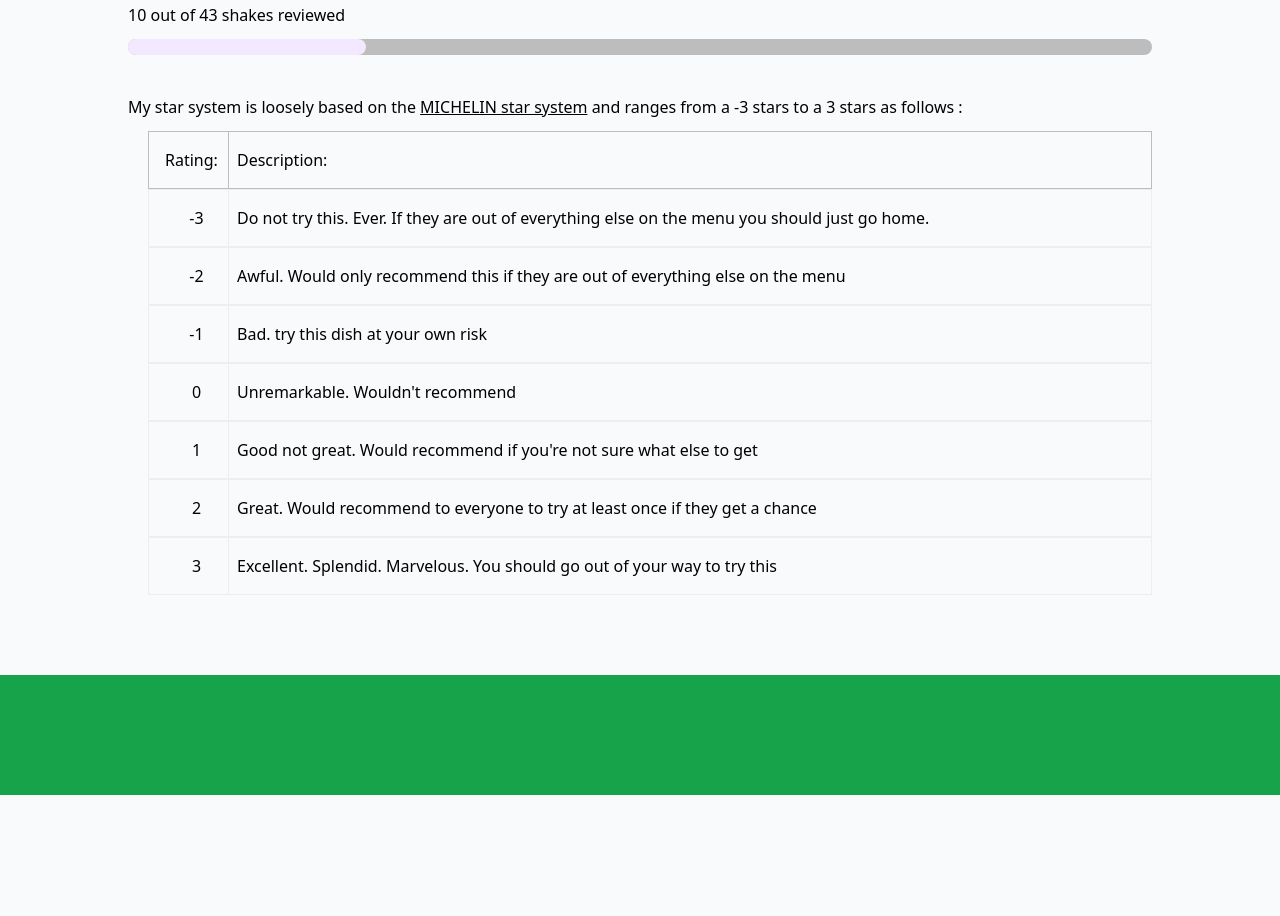
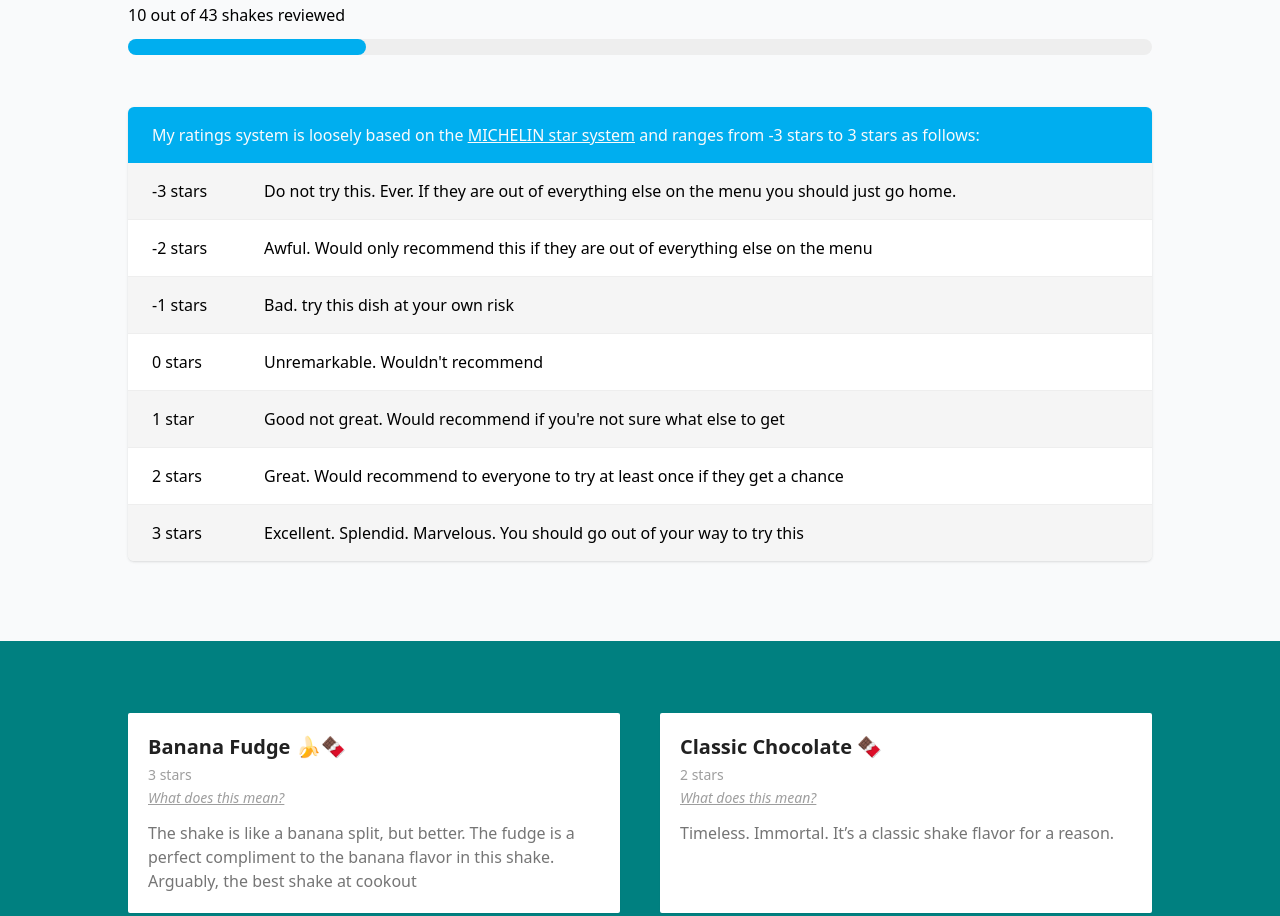
Before and after one commit to Tyson910/MilkshakeReviews, an Astro site: page / in a window 1280 px wide. Shown: the part 420-1336 px from the top of the page. Before the commit the page ends 1215 px from the top, so only its background shows below. Built offline with nearby package versions, Linux system fonts and the light colour scheme; Astro itself is replaced by a stand-in of ours.

Commit message:
update homepage

```diff
--- a/src/pages/index.astro
+++ b/src/pages/index.astro
@@ -2,6 +2,7 @@
 import BaseLayout from "@layouts/Layout.astro";
 import MilkshakeSearch from "@components/MilkshakeSearch.svelte";
 import { milkshakeReviews, ratingObj } from "@assets/milkshake-data";
+import MilkShakeContainer from "@components/MilkshakeReviewsContainer.svelte";
 
 const lastUpdated = "Mar 20 2023";
 const title = "Cookout Milkshake Review";
@@ -15,6 +16,7 @@ const ratingNumArr = [-3, -2, -1, 0, 1, 2, 3];
 ---
 
 <BaseLayout meta_description={meta_description} title={title}>
+	<MilkshakeSearch client:idle />
 	<div class="">
 		<section class="container py-20">
 			<div class="flex flex-col">
@@ -43,52 +45,44 @@ const ratingNumArr = [-3, -2, -1, 0, 1, 2, 3];
 				<div class="flex flex-col gap-y-10">
 					<div>
 						<p>{milkshakeReviews.length} out of 43 shakes reviewed</p>
-						<div class="h-4 bg-gray-400 rounded-full">
+						<div class="h-4 bg-gray-200 rounded-full">
 							<div
-								class="mt-3 bg-purple-100 h-4 text-blue-100 text-center rounded-full"
+								class="mt-3 bg-primary h-4 text-blue-100 text-center rounded-full"
 								style={`width: ${(milkshakeReviews.length / 43) * 100}%`}
 							>
 							</div>
 						</div>
 					</div>
 					<div>
-						<p>
-							My star system is loosely based on the <a
+						<div
+						class="mt-3 overflow-hidden shadow sm:rounded-md"
+						>
+						<p class="bg-primary p-4 sm:px-6 text-gray-50">
+							My ratings system is loosely based on the <a
 								target="_blank"
 								class="underline"
 								href="https://guide.michelin.com/th/en/to-the-stars-and-beyond-th"
 								>MICHELIN star system</a
-							> and ranges from a -3 stars to a 3 stars as follows :
+							> and ranges from -3 stars to 3 stars as follows:
 						</p>
-						<ul class="mt-3 pl-5">
-							<li
-								class="px-4 flex flex-row items-center gap-x-10 md:gap-x-2 border-gray-400 border"
-							>
-								<div
-									class="py-4 pr-4 md:w-16 border-gray-400 md:border-r text-center"
-								>
-									Rating:
-								</div>
-								<div>Description:</div>
-							</li>
+							<ul class="divide-y divide-gray-200">
 								{
 									ratingNumArr.map((rating) => (
-									<li class="px-4 flex flex-row items-center gap-x-10 md:gap-x-2 border-gray-200 border">
-										<div class="py-4 border-gray-200 md:border-r md:w-16 text-center">
-											{rating}
-										</div>
-										<div>{ratingObj[rating]}</div>
+										<li class="p-4 sm:px-6 flex flex-row odd:bg-gray-100 even:bg-white">
+											<div class="w-28">{rating} star{rating != 1 && 's'}</div>
+											<div class="">{ratingObj[rating]}</div>
 										</li>
 									))
 								}
 							</ul>
 						</div>
 					</div>
+				</div>
 			</article>
 		</section>
-		<section class="bg-green-600 pt-10 pb-20">
+		<section class="bg-secondary pt-10 pb-20">
 			<div class="container">
-				<MilkshakeSearch client:idle />
+				<MilkShakeContainer client:idle />
 			</div>
 		</section>
 	</div>
```
Lines whose indentation alone changed are shown as unchanged.
